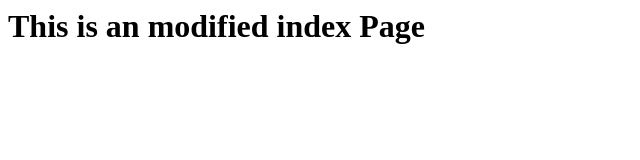
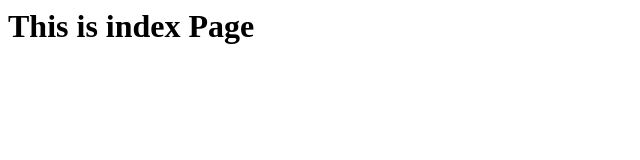
Before and after one commit to istudydatascience/first-app, a plain HTML site: page index.html in a window 1280 px wide. Shown: the whole page, without its empty margins (0-640 px from the left). Drawn offline with Linux system fonts and the light colour scheme.

Commit message:
Update index.html
다시 원본으로

```diff
--- a/index.html
+++ b/index.html
@@ -1,3 +1,3 @@
 <html>
-  <h1>This is an modified index Page</h1>
+  <h1>This is index Page</h1>
 </html>
```
